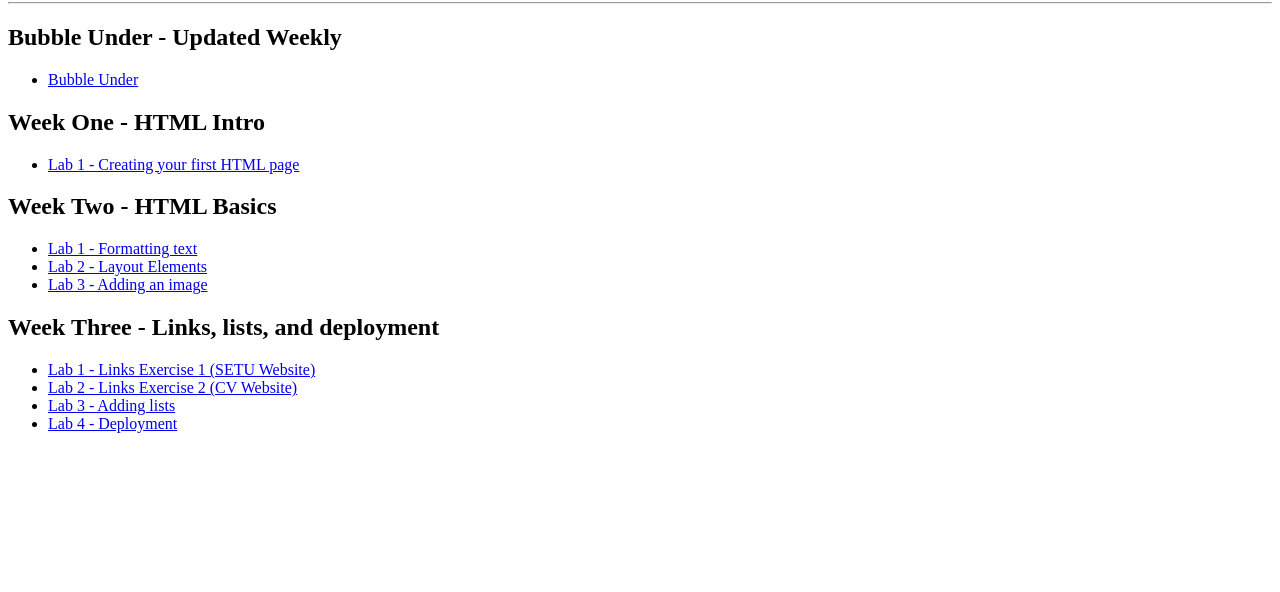
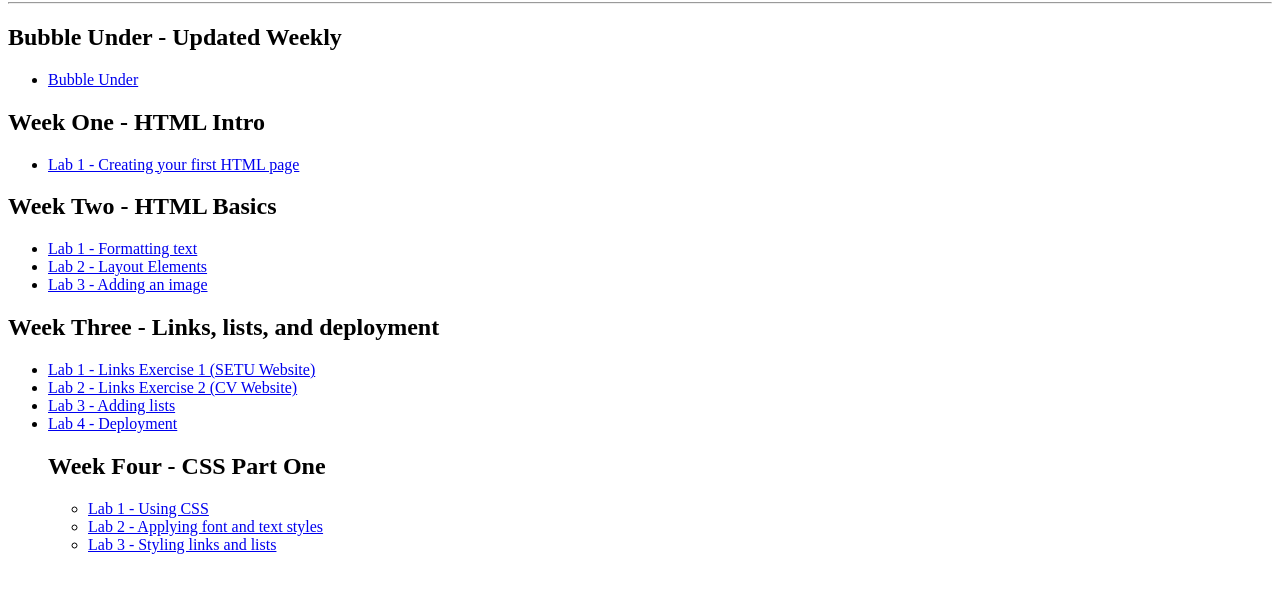
Before and after one commit to jamiestokes1/HTML-, a plain HTML site: page index.html in a window 1280 px wide. Shown: the part 78-670 px from the top of the page. Drawn offline with Linux system fonts and the light colour scheme.

Commit message:
Add files via upload

```diff
--- a/index.html
+++ b/index.html
@@ -48,6 +48,19 @@
         </li>
         <li>
             <a href="index.html">Lab 4 - Deployment</a>
+                <h2> Week Four - CSS Part One</h2>
+    <ul>
+        <li>
+            <a href="week04/lab01/index.html" target= "_blank">Lab 1 - Using CSS</a>
+        </li>
+        <li>
+            <a href="week04/lab02/index.html" target= "_blank">Lab 2 - Applying font and text styles</a>
+        </li>
+        <li>
+            <a href="week04/lab03/index.html" target= "_blank">Lab 3 - Styling links and lists</a>
+        </li>
+    </ul>
+
         </li>
     </ul>
 
```
